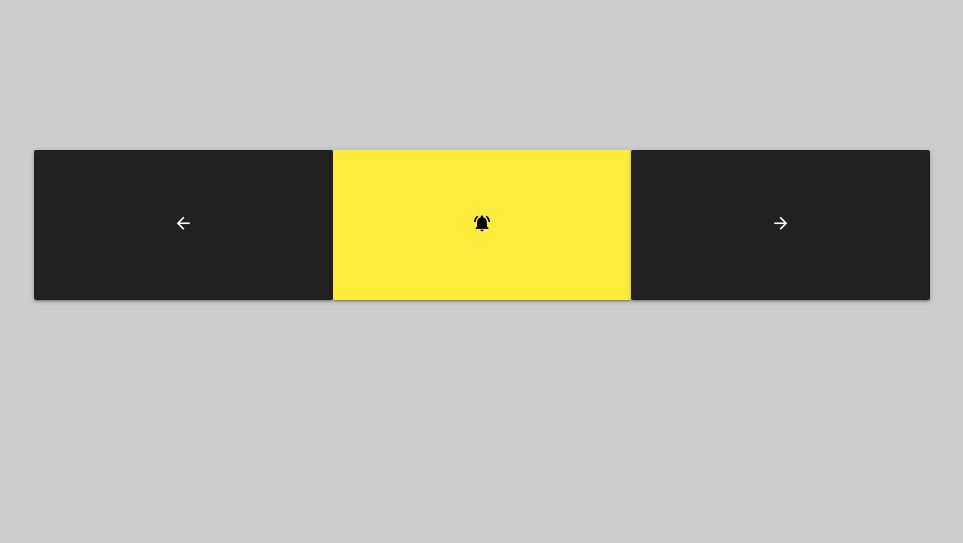
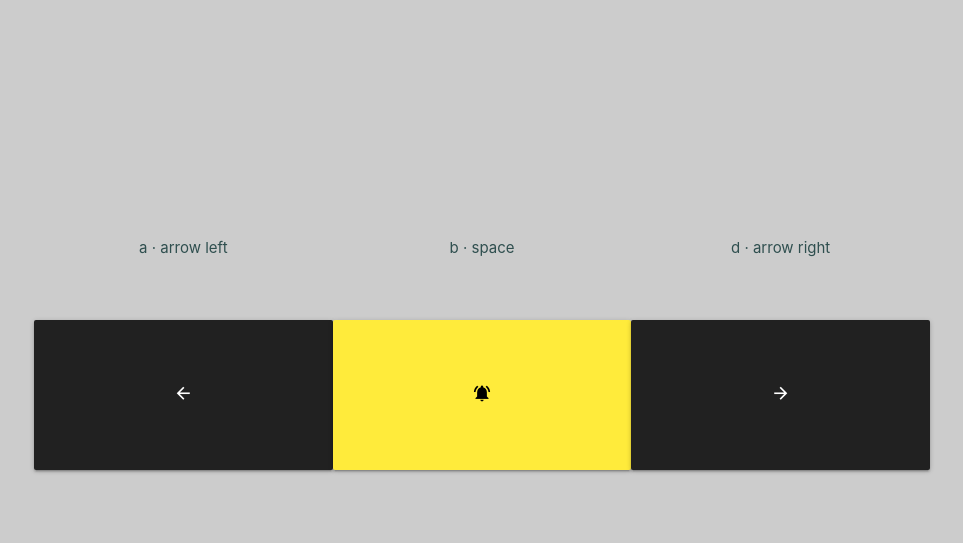
Before and after one commit to davizuku/marc_in_da_house, a plain HTML site: page web/actions.html in a window 1280 px wide. Shown: the whole page, without its empty margins (158-1121 px from the left). Drawn offline with nearby package versions, Linux system fonts and the light colour scheme.

Commit message:
Add instructions

```diff
--- a/web/actions.html
+++ b/web/actions.html
@@ -66,10 +66,18 @@
             padding: 0;
             height: 50%;
         }
+        .row.instructions {
+            margin-top: 30vh;
+            padding: 0;
+            height: 10vh;
+        }
         .instructions span {
             position: relative;
-            top: 30vh;
-            vertical-align: middle;
+            height: 100%;
+            color: darkslategray;
+            line-height: 100%;
+            display: inline-block;
+            vertical-align: text-bottom;
         }
     </style>
     <!--Let browser know website is optimized for mobile-->
@@ -77,9 +85,9 @@
 </head>
 <body class="container">
     <div class="row instructions">
-        <span class="col s4">a / arrow left</span>
-        <span class="col s4">b / space </span>
-        <span class="col s4">d / arrow right</span>
+        <span class="col s4 center">a · arrow left</span>
+        <span class="col s4 center">b · space </span>
+        <span class="col s4 center">d · arrow right</span>
     </div>
     <div class="row">
         <button id="left" class="col" action='left'>
```
